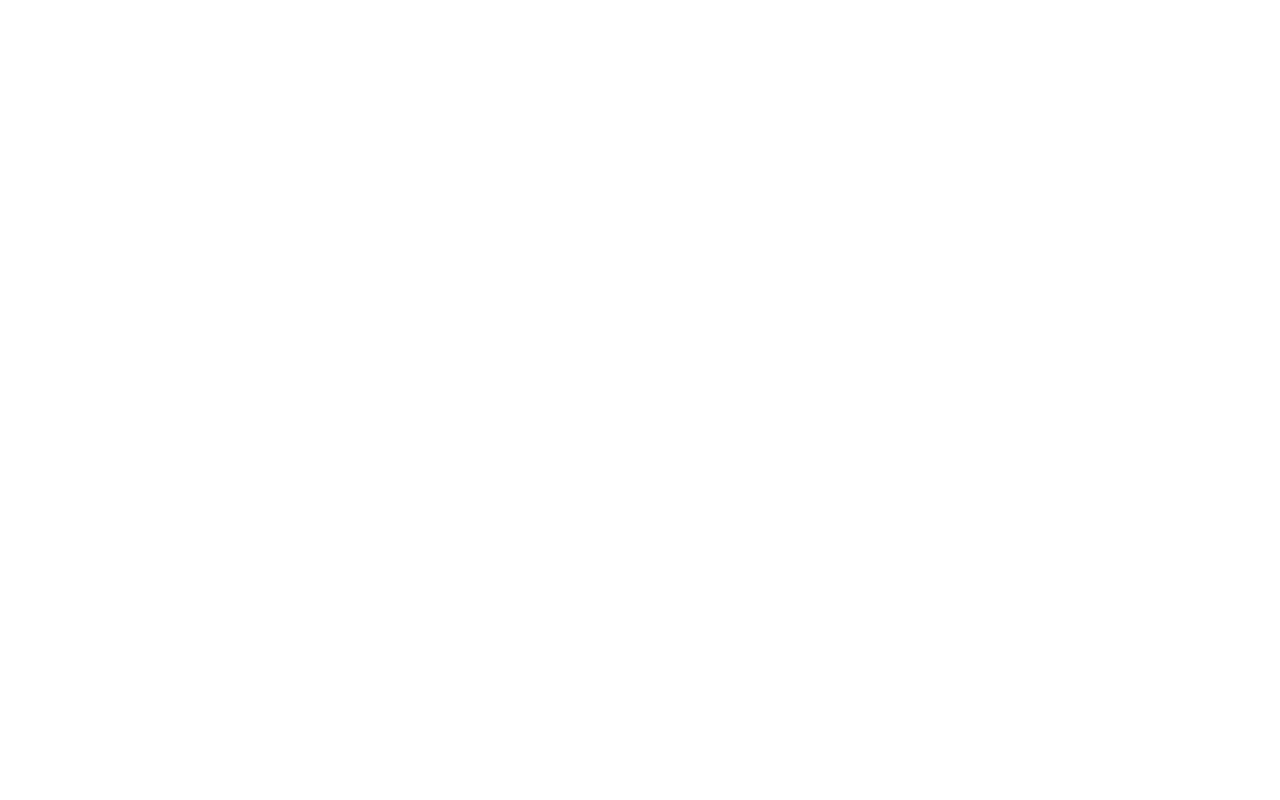
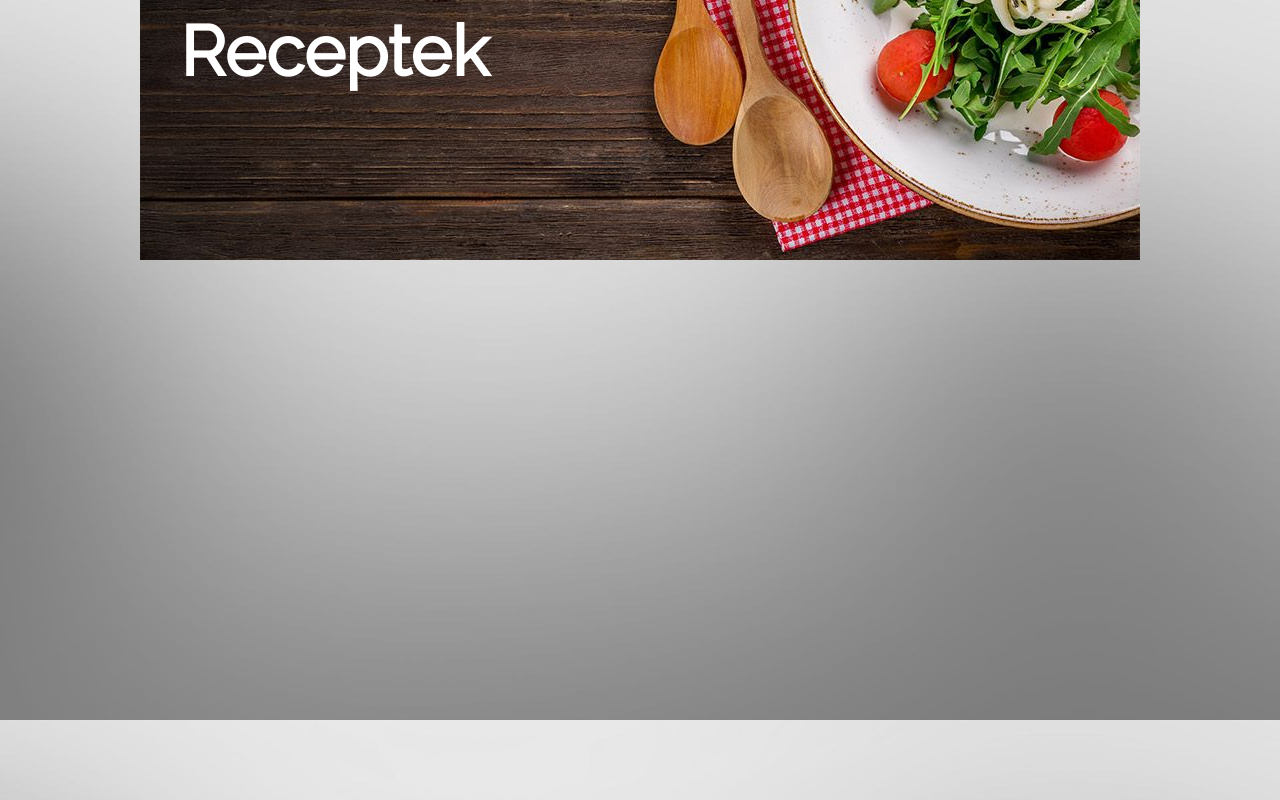
Before and after one commit to KTamara86/20221103, a plain HTML site: page index.html in a window 1280 px wide. Drawn offline with Linux system fonts and the light colour scheme.

Commit message:
Update files

```diff
--- a/index.html
+++ b/index.html
@@ -9,6 +9,15 @@
     <link rel="icon" type="image/ico" href="./pics/favicon.ico">
 </head>
 <body>
-
+   <div id="container">
+    <div id="header">
+        <h1>
+        Receptek
+    </h1>
+    </div>
+    <div id="nav"></div>
+    <div id="content"></div>
+    <div id="footer"></div>
+   </div>
 </body>
 </html>
--- a/style/style.css
+++ b/style/style.css
@@ -1,3 +1,4 @@
+@import url('https://fonts.googleapis.com/css2?family=Raleway:ital,wght@0,400;1,700&family=Roboto&display=swap');
 *{
     padding: 0%;
     margin: 0%;
@@ -5,9 +6,26 @@
 }
 
 html{
-    font-size: 14px;
+    font-size: 14px; /*1 rem */
 }
 
 body{
+background: url("../pics/bg-body.jpg"); no-repeat;
+background-size: cover;
+font-family: 'Raleway', sans-serif;
+}
 
+#container{
+    max-width: 1000px;
+    margin:0 auto;
 }
+
+#header{
+    background: url("../pics/bg-header.jpg");
+    height: 260px;
+}
+#container #header h1{
+    color: white;
+    font-size: 5rem;
+    padding:10px 40px;
+}
```
